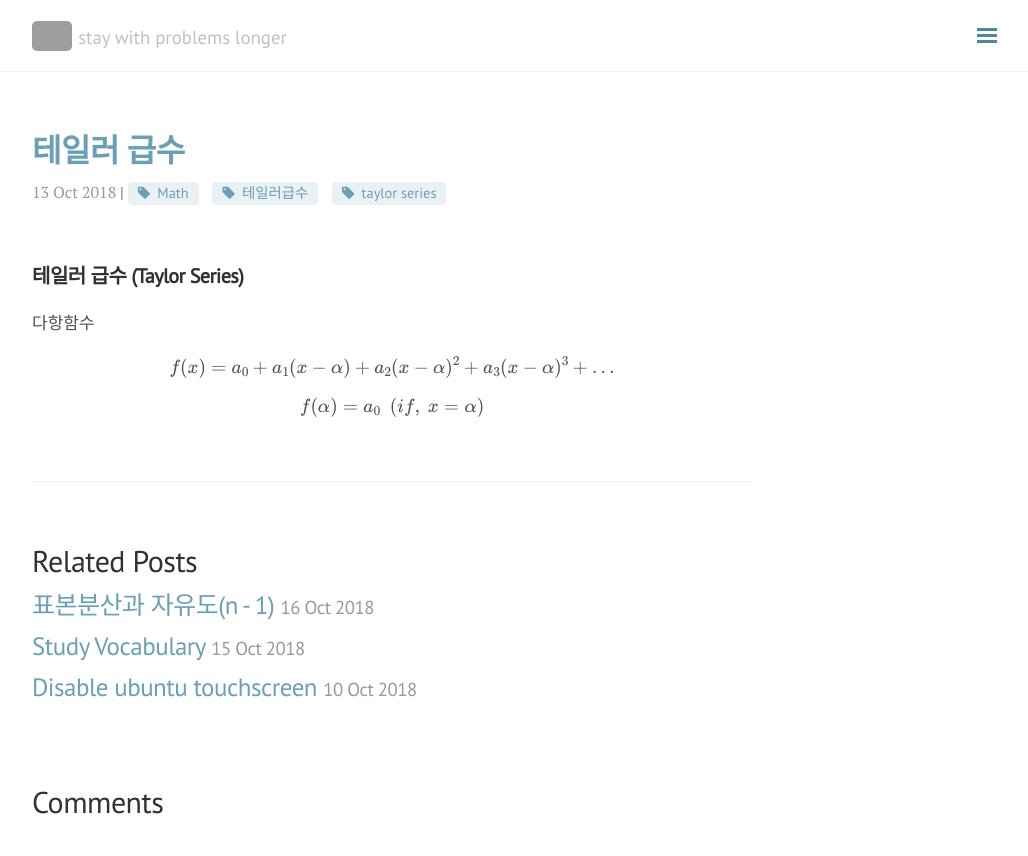
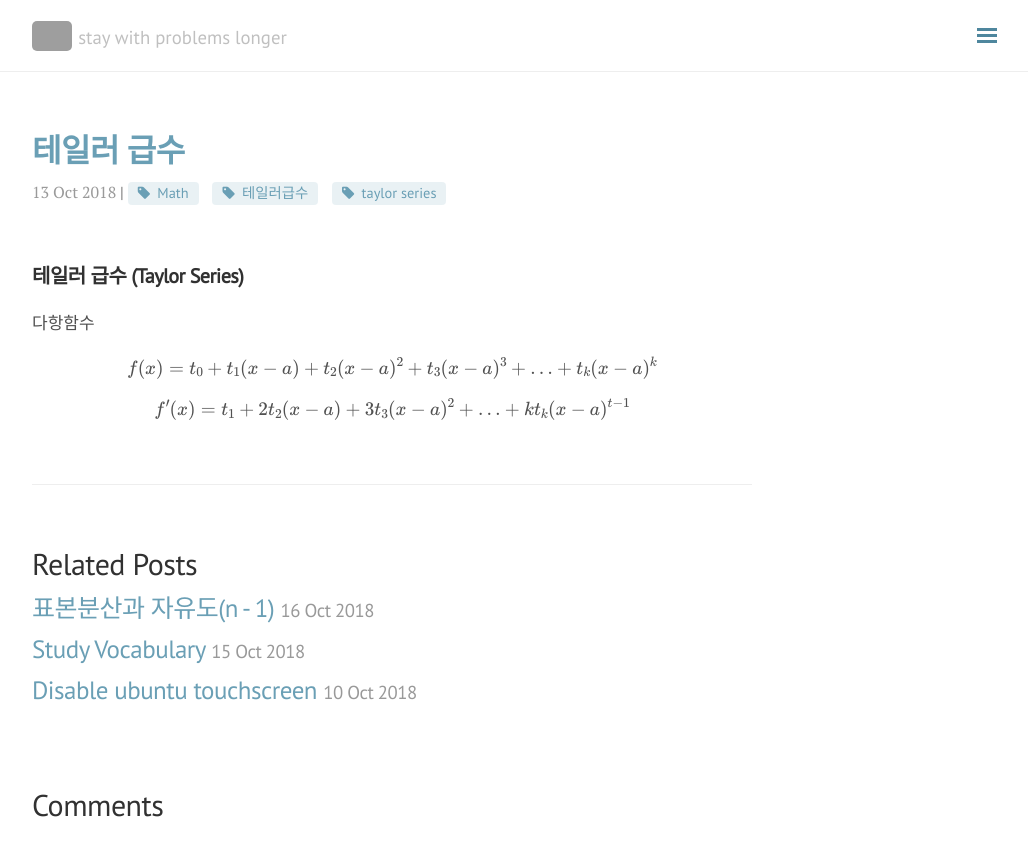
Before and after one commit to seokhoonj/seokhoonj.github.io, a Jekyll site: the page built from _posts/Math/2018-10-13-Math-taylor_series.md, in a window 1280 px wide. Shown: the top 856 px of the page, without its empty margins (248-1276 px from the left). Built offline with Jekyll 4.4.1, drawn with Linux system fonts in a browser that asks for light colours; nearby versions of some CDN libraries; formulas are drawn with MathJax 3; comment, search, counter and statistics services are not loaded; grey boxes are pictures that could not be loaded.

Commit message:
add _posts

```diff
--- a/_posts/Math/2018-10-13-Math-taylor_series.md
+++ b/_posts/Math/2018-10-13-Math-taylor_series.md
@@ -11,6 +11,6 @@ comments: false
 ---
 
 다항함수
-\\( f(x) = a\_0 + a\_1(x-\alpha) + a\_2(x-\alpha)^2 + a\_3(x-\alpha)^3 + \ldots \\)
+\\( f(x) = t\_0 + t\_1(x-a) + t\_2(x-a)^2 + t\_3(x-a)^3 + \ldots + t\_k(x-a)^k \\)
 
-\\( f(\alpha) = a\_0 \ \ (if,\  x = \alpha) \\)
+\\( f'(x) = t\_1 + 2t\_2(x-a) + 3t\_3(x-a)^2 + \ldots + kt\_k(x-a)^{t-1} \\)
```
